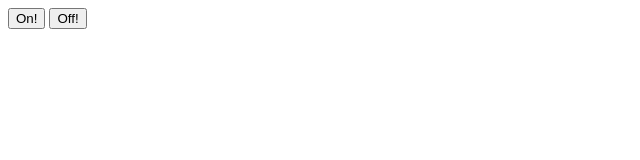
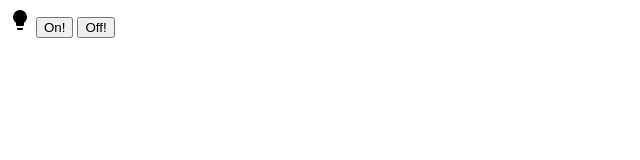
Before and after one commit to JustinRyanCarlson/Puck-JS-Snack-Clicker, a website: page test.html in a window 1280 px wide. Shown: the whole page, without its empty margins (0-640 px from the left). Drawn offline with Linux system fonts and the light colour scheme.

Commit message:
Update test.html

```diff
--- a/test.html
+++ b/test.html
@@ -2,6 +2,9 @@
  <head>
  </head>
  <body>
+  <svg style="width:24px;height:24px" viewBox="0 0 24 24">
+    <path fill="#000000" d="M12,2A7,7 0 0,0 5,9C5,11.38 6.19,13.47 8,14.74V17A1,1 0 0,0 9,18H15A1,1 0 0,0 16,17V14.74C17.81,13.47 19,11.38 19,9A7,7 0 0,0 12,2M9,21A1,1 0 0,0 10,22H14A1,1 0 0,0 15,21V20H9V21Z" />
+  </svg>
   <script src="https://www.puck-js.com/puck.js"></script>
   <button onclick="Puck.write('LED1.set();\n');">On!</button>
   <button onclick="Puck.write('LED1.reset();\n');">Off!</button>
```
